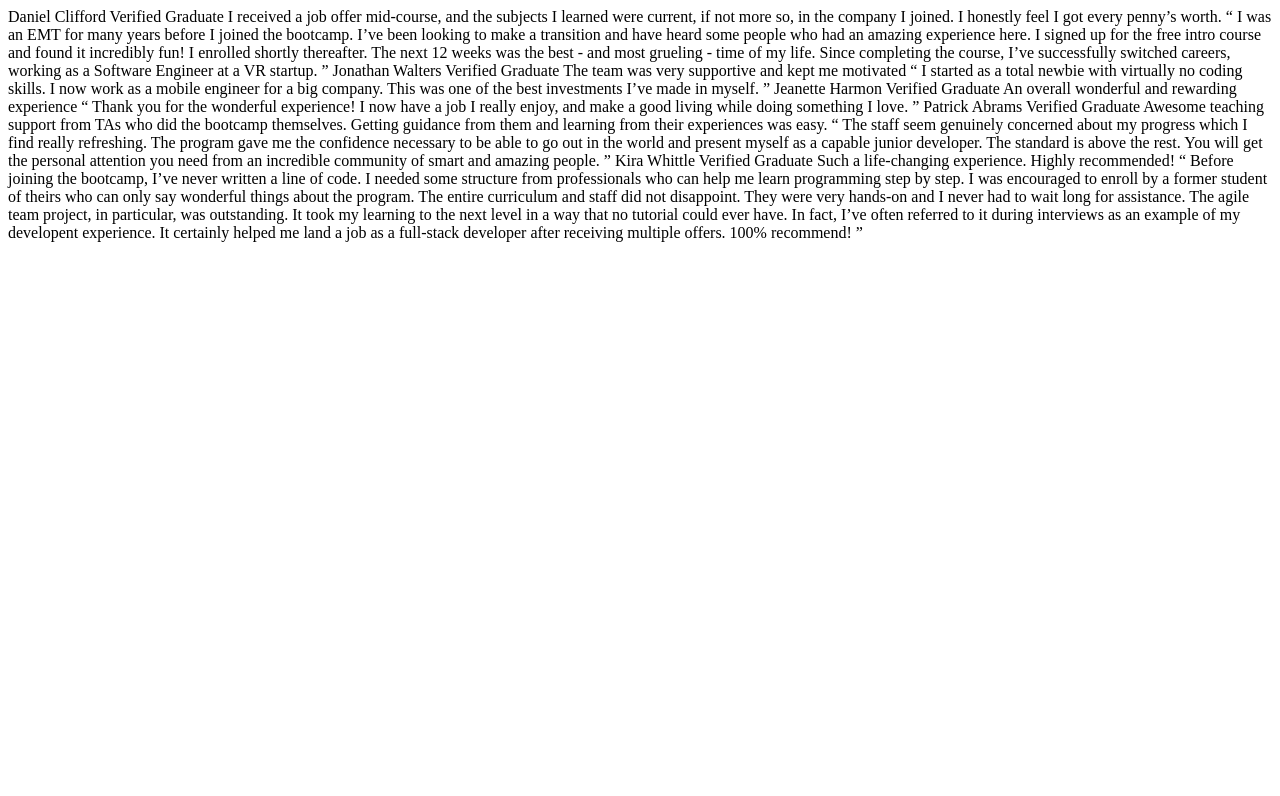
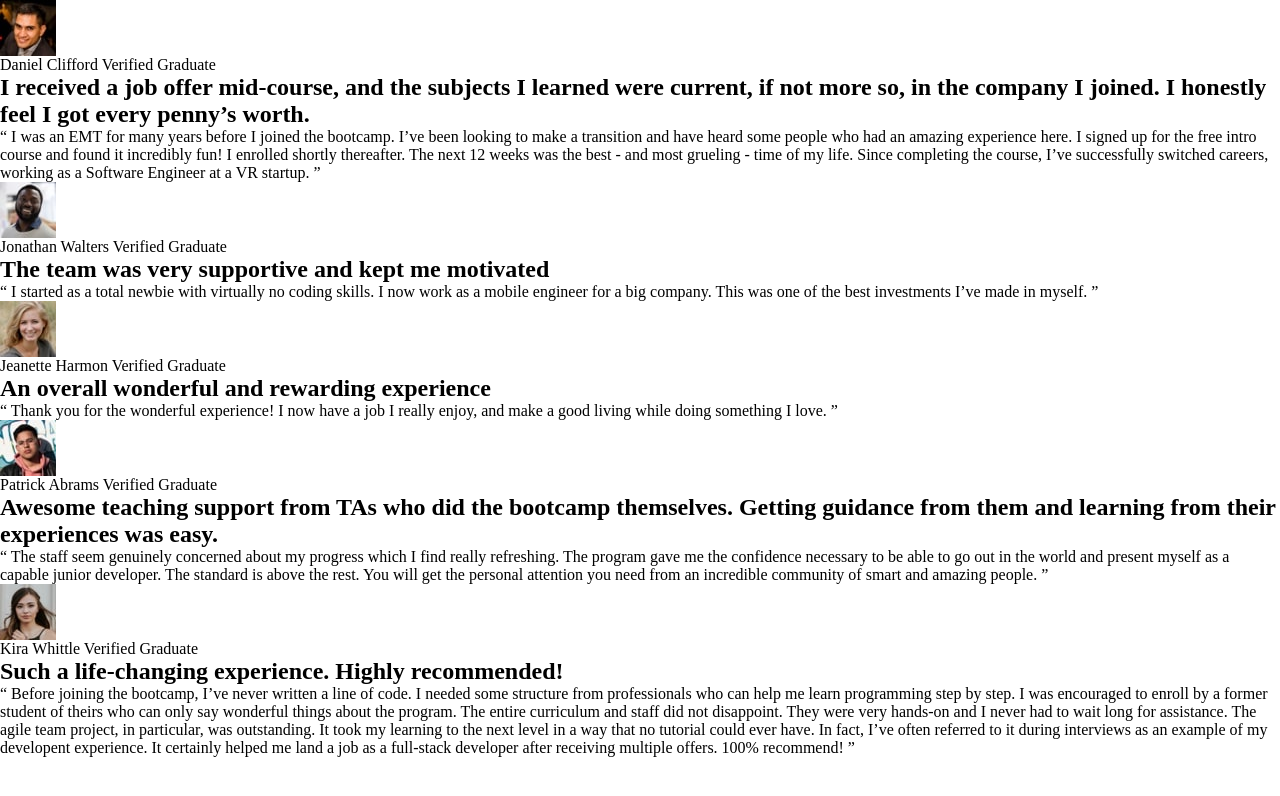
Before and after one commit to z-mn/frontend-mentor-testimonials-grid, a plain HTML site: page index.html in a window 1280 px wide. Drawn offline with Linux system fonts and the light colour scheme.

Commit message:
html complete

```diff
--- a/index.html
+++ b/index.html
@@ -7,61 +7,76 @@
   <link rel="icon" type="image/png" sizes="32x32" href="./images/favicon-32x32.png">
   <link rel="stylesheet" href="style.css">
 
-  <title>Frontend Mentor | [Challenge Name Here]</title>
+  <title>Frontend Mentor | Grid Testimonial</title>
 
 </head>
 <body>
-  Daniel Clifford
-  Verified Graduate
-
-  I received a job offer mid-course, and the subjects I learned were current, if not more so,
-  in the company I joined. I honestly feel I got every penny’s worth.
-
-  “ I was an EMT for many years before I joined the bootcamp. I’ve been looking to make a
+  <main>
+    <div class="container">
+      <article class="card purple">
+        <article class="profile">
+          <img src="images/image-daniel.jpg" alt="" class="profile-picture">
+          <span class="name">Daniel Clifford</span>
+          <span class="rank">Verified Graduate</span>
+        </article>
+        <h1 class="heading">I received a job offer mid-course, and the subjects I learned were current, if not more so,
+          in the company I joined. I honestly feel I got every penny’s worth.</h1>
+        <p class="comment">“ I was an EMT for many years before I joined the bootcamp. I’ve been looking to make a
           transition and have heard some people who had an amazing experience here. I signed up
           for the free intro course and found it incredibly fun! I enrolled shortly thereafter.
           The next 12 weeks was the best - and most grueling - time of my life. Since completing
-  the course, I’ve successfully switched careers, working as a Software Engineer at a VR startup. ”
-
-  Jonathan Walters
-  Verified Graduate
-
-  The team was very supportive and kept me motivated
-
-  “ I started as a total newbie with virtually no coding skills. I now work as a mobile engineer
-  for a big company. This was one of the best investments I’ve made in myself. ”
-
-  Jeanette Harmon
-  Verified Graduate
-
-  An overall wonderful and rewarding experience
-
-  “ Thank you for the wonderful experience! I now have a job I really enjoy, and make a good living
-  while doing something I love. ”
-
-  Patrick Abrams
-  Verified Graduate
-
-  Awesome teaching support from TAs who did the bootcamp themselves. Getting guidance from them and
-  learning from their experiences was easy.
-
-  “ The staff seem genuinely concerned about my progress which I find really refreshing. The program
+          the course, I’ve successfully switched careers, working as a Software Engineer at a VR startup. ”</p>
+      </article>
+      <article class="card gray">
+        <article class="profile">
+          <img src="images/image-jonathan.jpg" alt="" class="profile-picture">
+          <span class="name">Jonathan Walters</span>
+          <span class="rank">Verified Graduate</span>
+        </article>
+        <h1 class="heading">The team was very supportive and kept me motivated</h1>
+        <p class="comment">“ I started as a total newbie with virtually no coding skills. I now work as a mobile engineer
+          for a big company. This was one of the best investments I’ve made in myself. ”</p>
+      </article>
+      <article class="card white">
+        <article class="profile">
+          <img src="images/image-jeanette.jpg" alt="" class="profile-picture">
+          <span class="name">Jeanette Harmon</span>
+          <span class="rank">Verified Graduate</span>
+        </article>
+        <h1 class="heading">An overall wonderful and rewarding experience</h1>
+        <p class="comment">“ Thank you for the wonderful experience! I now have a job I really enjoy, and make a good living
+          while doing something I love. ”</p>
+      </article>
+      <article class="card blue">
+        <article class="profile">
+          <img src="images/image-patrick.jpg" alt="" class="profile-picture">
+          <span class="name">Patrick Abrams</span>
+          <span class="rank">Verified Graduate</span>
+        </article>
+        <h1 class="heading">Awesome teaching support from TAs who did the bootcamp themselves. Getting guidance from them and
+          learning from their experiences was easy.</h1>
+        <p class="comment">“ The staff seem genuinely concerned about my progress which I find really refreshing. The program
           gave me the confidence necessary to be able to go out in the world and present myself as a capable
           junior developer. The standard is above the rest. You will get the personal attention you need from
-  an incredible community of smart and amazing people. ”
-
-  Kira Whittle
-  Verified Graduate
-
-  Such a life-changing experience. Highly recommended!
-
-  “ Before joining the bootcamp, I’ve never written a line of code. I needed some structure from
+          an incredible community of smart and amazing people. ”</p>
+      </article>
+      <article class="card white">
+        <article class="profile">
+          <img src="images/image-kira.jpg" alt="" class="profile-picture">
+          <span class="name">Kira Whittle</span>
+          <span class="rank">Verified Graduate</span>
+        </article>
+        <h1 class="heading">Such a life-changing experience. Highly recommended!</h1>
+        <p class="comment">“ Before joining the bootcamp, I’ve never written a line of code. I needed some structure from
           professionals who can help me learn programming step by step. I was encouraged to enroll by a former
           student of theirs who can only say wonderful things about the program. The entire curriculum and staff
           did not disappoint. They were very hands-on and I never had to wait long for assistance. The agile team
           project, in particular, was outstanding. It took my learning to the next level in a way that no tutorial
           could ever have. In fact, I’ve often referred to it during interviews as an example of my developent
           experience. It certainly helped me land a job as a full-stack developer after receiving multiple offers.
-  100% recommend! ”
+          100% recommend! ”</p>
+      </article>
+    </div>
+  </main>
 </body>
 </html>
--- a/style.css
+++ b/style.css
@@ -0,0 +1,21 @@
+@import url('https://fonts.googleapis.com/css2?family=Barlow+Semi+Condensed:ital,wght@0,100;0,200;0,300;0,400;0,500;0,600;0,700;0,800;0,900;1,100;1,200;1,300;1,400;1,500;1,600;1,700;1,800;1,900&display=swap');
+
+*, *::before, *::after {
+    box-sizing: border-box;
+}
+
+:root {
+    --clr-purple: hsl(263, 55%, 52%);
+    --clr-grayish-blue: hsl(217, 19%, 35%);
+    --clr-blackish-blue: hsl(219, 29%, 14%);
+}
+
+* {
+    margin: 0;
+    padding: 0;
+}
+
+img {
+    display: block;
+    max-width: 100%;
+}
```
Also changed, not shown: 1 other file. Lines whose indentation alone changed are shown as unchanged.
